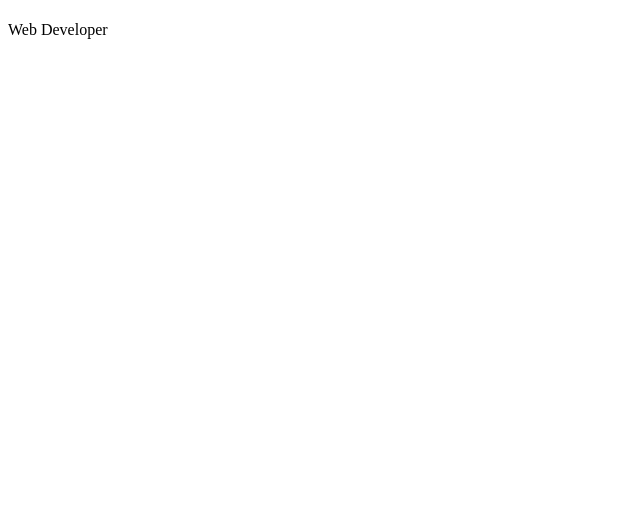
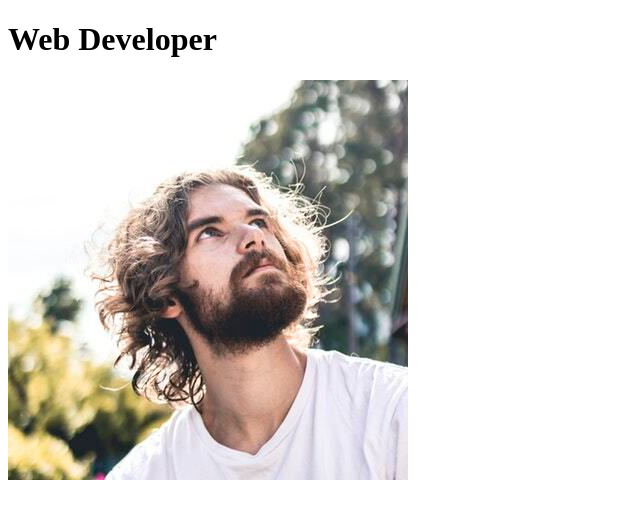
Before and after one commit to Kaunyangi/Portfolio, a plain HTML site: page index.html in a window 1280 px wide. Shown: the whole page, without its empty margins (0-640 px from the left). Drawn offline with Linux system fonts and the light colour scheme.

Commit message:
add first image

```diff
--- a/index.html
+++ b/index.html
@@ -11,8 +11,10 @@
     <div class="container">
         <!-- section -->
         <section class="section-1"></section>
-        <h1 class="section-1-heading"></h1>
+        <h1 class="section-1-heading">
         Web Developer
+    </h1>
+    <img src="images/john-smith.jpg" alt="John Smith" class="person-img">
     </div>
  <script src="script.js"></script>
 </body>
```
